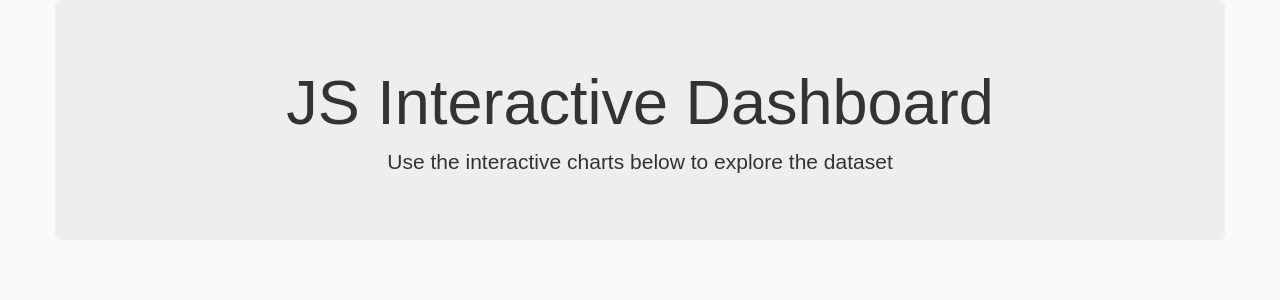
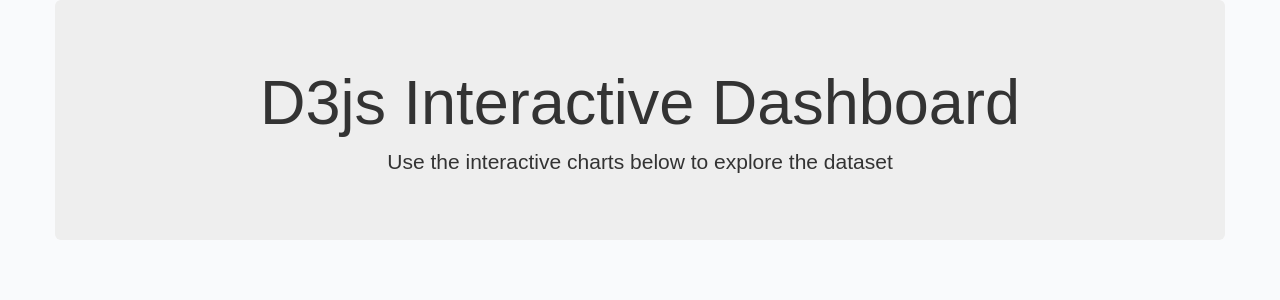
Before and after one commit to harishbk77/js_overload, a Flask app: page / in a window 1280 px wide. Shown: the top 300 px of the page. Run offline with Flask 2, Linux system fonts and the light colour scheme; some libraries are stand-ins or nearby versions.

Commit message:
Housekeeping

```diff
--- a/dash_app/templates/index.html
+++ b/dash_app/templates/index.html
@@ -17,7 +17,7 @@
     <div class="container">
         <div class="row">
             <div class="col-md-12 jumbotron text-center">
-              <h1>JS Interactive Dashboard</h1>
+              <h1>D3js Interactive Dashboard</h1>
               <p>Use the interactive charts below to explore the dataset</p>
             </div>
           </div>
```
